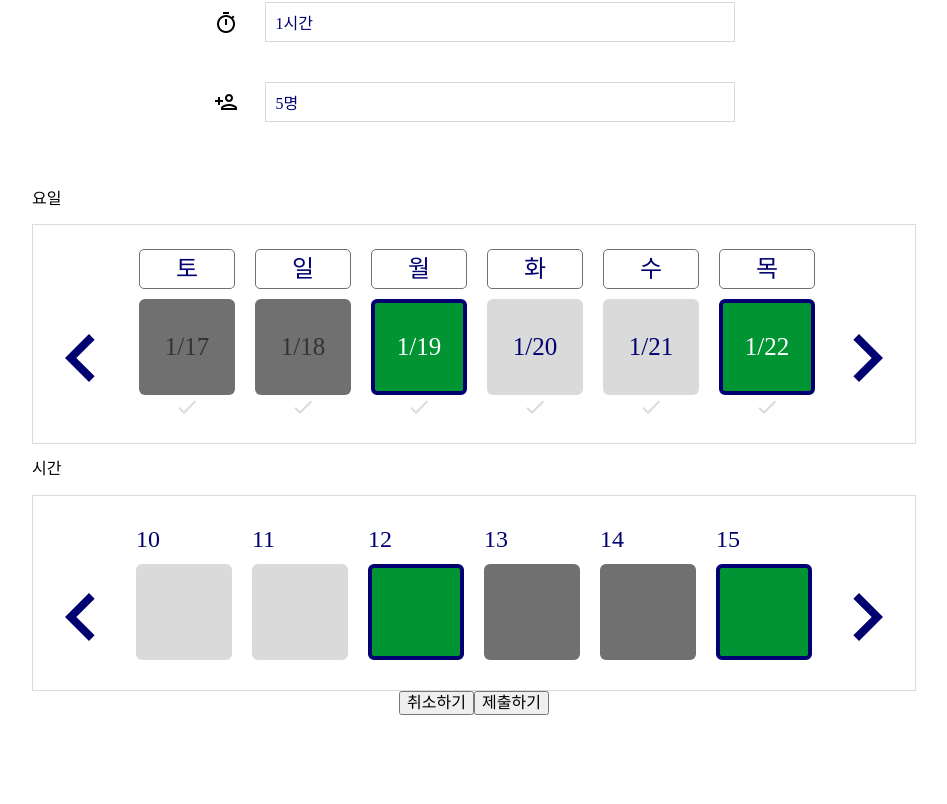
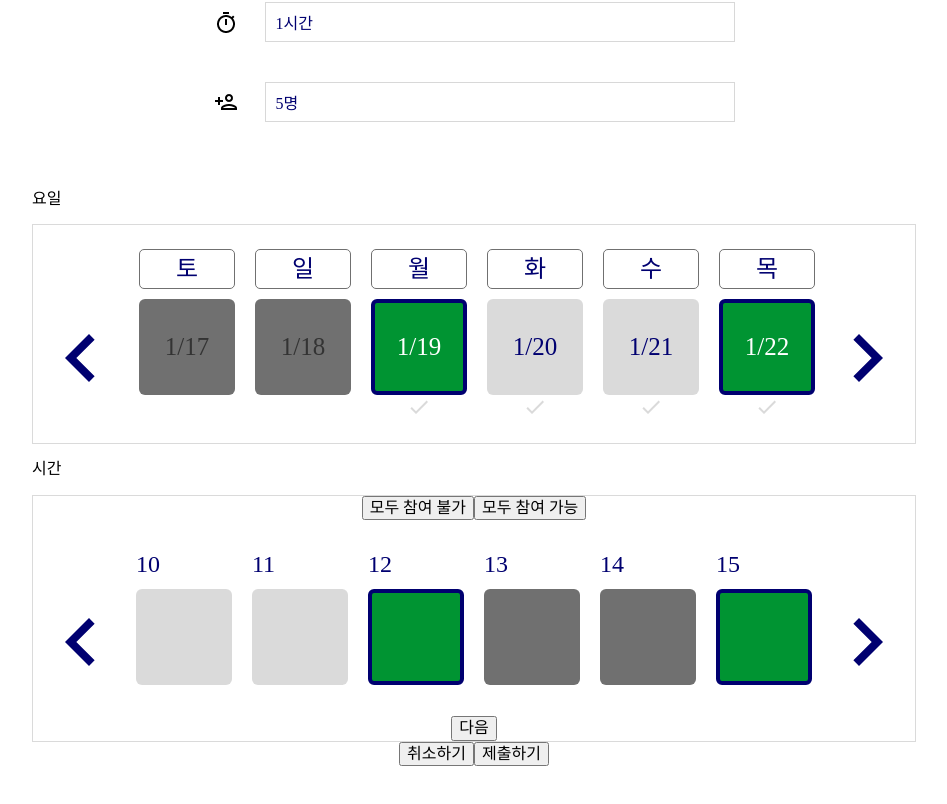
Before and after one commit to WhenWhenProject/WhenWhen-Front-, a React (Create React App) app: page /schedule/form in a window 1280 px wide. Shown: the part 362-1166 px from the top of the page, without its empty margins (166-1113 px from the left). Before the commit the page ends 1139 px from the top, so only its background shows below. Built offline with nearby package versions, Linux system fonts and the light colour scheme.

Commit message:
refactor: 일정 기입 페이지에 맞게 SwiperBlock, Swiperdate, SwiperDateBlock 커스텀화

```diff
--- a/src/components/result/SwiperBlock.tsx
+++ b/src/components/result/SwiperBlock.tsx
@@ -30,9 +30,9 @@ const sampleDay = [
   { day: '수', date: '1/28', checked: 'false' },
 ];
 
-type SelectType = 'select' | 'result';
+type SelectStatus = 'select' | 'result';
 
-const SwiperBlock = ({ type }: { type: SelectType }) => {
+const SwiperBlock = ({ status }: { status: SelectStatus }) => {
   const [num, setNum] = useState(0);
   const count = useRef<number>(0);
   const carouselRef = useRef<HTMLDivElement>(null);
@@ -158,9 +158,14 @@ const SwiperBlock = ({ type }: { type: SelectType }) => {
           {sampleDay.map((day) => (
             <div key={day.date} className="swiper-block">
               <div className="swiper-day-block">{day.day}</div>
-              <SwiperDate date={day.date} type={day.checked} />
-              {type === 'select' ? (
-                <div className="check-container">
+              <SwiperDate date={day.date} type={day.checked} status="select" />
+              {status === 'select' ? (
+                <div
+                  className="check-container"
+                  style={
+                    day.checked === 'false' ? { display: 'none' } : undefined
+                  }
+                >
                   <img src={gray_check} alt="not-checked" />
                 </div>
               ) : null}
--- a/src/components/result/SwiperDate.tsx
+++ b/src/components/result/SwiperDate.tsx
@@ -1,9 +1,20 @@
 import React from 'react';
 import styled, { css } from 'styled-components';
 
-const SwiperDate = ({ date, type }: { date?: string; type: string }) => {
-  const handleClick = () => {
-    console.log('hi');
+type SwiperProps = {
+  date?: string;
+  type: string;
+  status: string;
+};
+
+const SwiperDate = ({ date, type, status }: SwiperProps) => {
+  const handleClick = (e) => {
+    if (status === 'select') {
+      console.log('select');
+    } else {
+      e.preventDefault();
+      console.log('result');
+    }
   };
   return (
     <StyledWrapper type={type}>
--- a/src/components/result/SwiperDateBlock.tsx
+++ b/src/components/result/SwiperDateBlock.tsx
@@ -1,5 +1,5 @@
 import React, { useEffect, useRef, useState } from 'react';
-import styled from 'styled-components';
+import styled, { css } from 'styled-components';
 import SwiperDate from './SwiperDate';
 
 const dateSwiperMax = 3;
@@ -13,7 +13,9 @@ const sample = timeArr.map((time) => {
   return { time, checked: sampleType[Math.floor(Math.random() * 3)] };
 });
 
-const SwiperDateBlock = () => {
+type SelectStatus = 'select' | 'result';
+
+const SwiperDateBlock = ({ status }: { status: SelectStatus }) => {
   const [num, setNum] = useState(0);
   const isMouseDown = useRef<boolean>(false);
 
@@ -48,6 +50,12 @@ const SwiperDateBlock = () => {
 
   return (
     <StyledWrapper ref={swiperTimeRef}>
+      <div className="join-button-container">
+        <button>모두 참여 불가</button>
+        <button>모두 참여 가능</button>
+      </div>
+
+      <div className="select-container">
         <div className="img-box">
           {num < dateSwiperMax * visibleSwiper * tranlatePixel && (
             <img
@@ -63,7 +71,7 @@ const SwiperDateBlock = () => {
             {sample.map((day) => (
               <div key={day.time} className="swiper-block">
                 <div className="swiper-date-block">{day.time}</div>
-              <SwiperDate type={day.checked} />
+                <SwiperDate type={day.checked} status="result" />
               </div>
             ))}
           </div>
@@ -78,21 +86,36 @@ const SwiperDateBlock = () => {
             />
           )}
         </div>
+      </div>
+
+      <div className="next-button-container">
+        <button>다음</button>
+      </div>
     </StyledWrapper>
   );
 };
 
 export default SwiperDateBlock;
 
+const centerAlign = css`
+  display: flex;
+  justify-content: center;
+  align-items: center;
+`;
+
 const StyledWrapper = styled.div`
+  display: flex;
+  flex-direction: column;
+  border: 1px solid rgba(112,112,112,0.26);
+  .join-button-container {
+    ${centerAlign}
+  }
+  .select-container {
     position: relative;
-  border: 1px solid rgba(112,112,112,0.26);
     max-width: 1200px;
     height:196px;
     padding: 24px 0px;
-  display: flex;
-  justify-content: center;
-  align-items: center;
+    ${centerAlign}
     .swiper-container {
     max-width: 940px;
     overflow: hidden;
@@ -138,7 +161,15 @@ const StyledWrapper = styled.div`
       right: 0;
       transform: rotate(0.5turn);
     }
-  }}
+  }
+  }
+  .next-button-container {
+    height:
+    ${centerAlign};
+  }
+
+
+}
   @media screen and (max-width: 1440px) {
     .swiper-container {
       width: 690px;
--- /dev/null
+++ b/src/modules/store/FormStatus.ts
@@ -0,0 +1,5 @@
+// TODO: 일정 페이지가 수정 상태인지 아닌지 확인하는 store 만들기
+type FormStatus = 'changable' | 'result';
+const initialState = { formStatus: 'changable' };
+
+export default initialState;
--- a/src/modules/store/Login.ts
+++ b/src/modules/store/Login.ts
@@ -1,5 +1,5 @@
-const LOGINCHECK = "logincheck";
-const LOGOUTCHECK = "logoutcheck";
+const LOGINCHECK = 'logincheck';
+const LOGOUTCHECK = 'logoutcheck';
 
 export const loginCheck = () => ({ type: LOGINCHECK });
 export const logoutCheck = () => ({ type: LOGOUTCHECK });
--- a/src/pages/PreResult/PreResult.tsx
+++ b/src/pages/PreResult/PreResult.tsx
@@ -14,12 +14,12 @@ const PreResult = () => {
       <div className="day container">
         <p className="title">요일</p>
         <div className="container_line" />
-        <SwiperBlock type="result" />
+        <SwiperBlock status="result" />
       </div>
       <div className="time container">
         <p className="time title">시간</p>
         <div className="container_line" />
-        <SwiperDateBlock />
+        <SwiperDateBlock status="result" />
       </div>
       <div className="people container">
         <p className="title">가능 인원</p>
--- a/src/pages/ScheduleForm/ScheduleForm.tsx
+++ b/src/pages/ScheduleForm/ScheduleForm.tsx
@@ -15,12 +15,12 @@ const ScheduleForm = () => {
       <div className="day container">
         <p className="title">요일</p>
         <div className="container_line" />
-        <SwiperBlock type="select" />
+        <SwiperBlock status="select" />
       </div>
       <div className="time container">
         <p className="time title">시간</p>
         <div className="container_line" />
-        <SwiperDateBlock />
+        <SwiperDateBlock status="select" />
       </div>
 
       <div className="btn-container">
```
Lines whose indentation alone changed are shown as unchanged.
